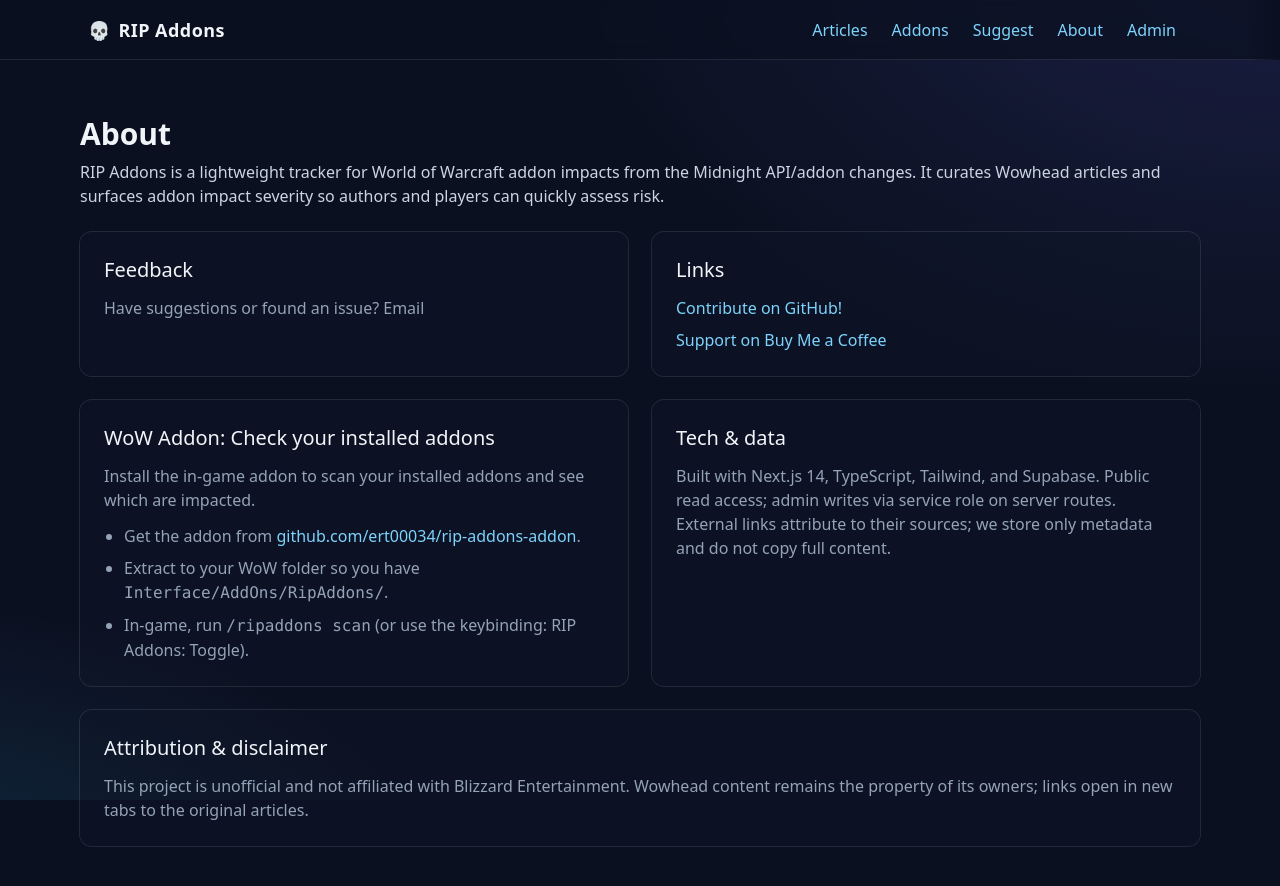
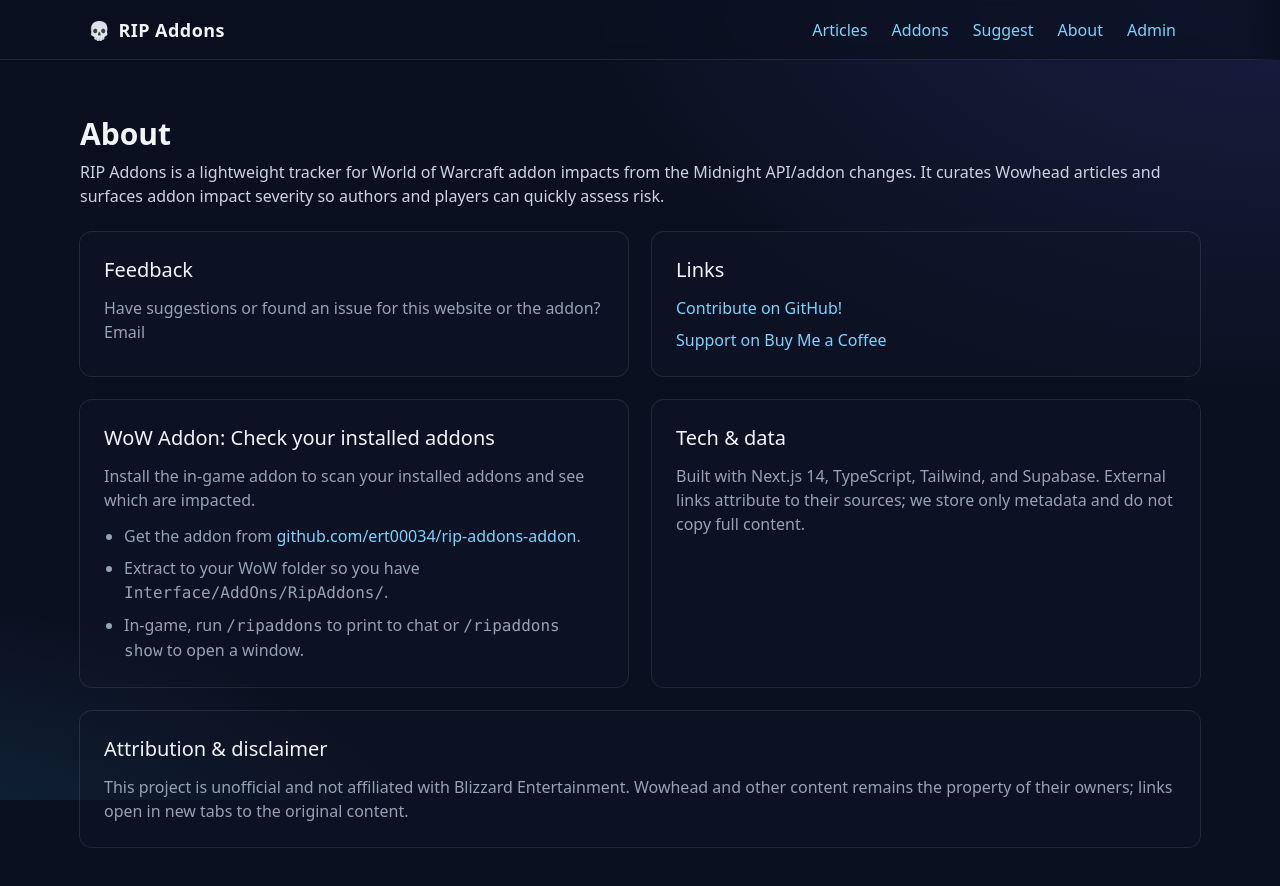
Before and after one commit to ert00034/midnight-hitlist, a Next.js app: page /about in a window 1280 px wide. Shown: the top 886 px of the page. Built offline with nearby package versions, Linux system fonts and the light colour scheme; no server answers.

Commit message:
update about

```diff
--- a/app/about/page.tsx
+++ b/app/about/page.tsx
@@ -15,7 +15,7 @@ export default function AboutPage() {
           <section className="rounded-xl bg-slate-900/40 p-6 ring-1 ring-white/10 hover:shadow-glow transition">
             <h2 className="text-xl font-medium">Feedback</h2>
             <p className="mt-3 text-slate-400">
-              Have suggestions or found an issue? Email
+              Have suggestions or found an issue for this website or the addon? Email
               {' '}
               <EmailObfuscatedLink className="whitespace-nowrap text-sky-300" />
             </p>
@@ -68,7 +68,7 @@ export default function AboutPage() {
                 Extract to your WoW folder so you have <code>Interface/AddOns/RipAddons/</code>.
               </li>
               <li>
-                In-game, run <code>/ripaddons scan</code> (or use the keybinding: RIP Addons: Toggle).
+                In-game, run <code>/ripaddons</code> to print to chat or <code>/ripaddons show</code> to open a window.
               </li>
             </ul>
           </section>
@@ -76,7 +76,7 @@ export default function AboutPage() {
           <section className="rounded-xl bg-slate-900/40 p-6 ring-1 ring-white/10 hover:shadow-glow transition">
             <h2 className="text-xl font-medium">Tech & data</h2>
             <p className="mt-3 text-slate-400">
-              Built with Next.js 14, TypeScript, Tailwind, and Supabase. Public read access; admin writes via service role on server routes.
+              Built with Next.js 14, TypeScript, Tailwind, and Supabase.
               External links attribute to their sources; we store only metadata and do not copy full content.
             </p>
           </section>
@@ -84,8 +84,8 @@ export default function AboutPage() {
           <section className="rounded-xl bg-slate-900/40 p-6 ring-1 ring-white/10 hover:shadow-glow transition md:col-span-2">
             <h2 className="text-xl font-medium">Attribution & disclaimer</h2>
             <p className="mt-3 text-slate-400">
-              This project is unofficial and not affiliated with Blizzard Entertainment. Wowhead content remains the property of its owners;
-              links open in new tabs to the original articles.
+              This project is unofficial and not affiliated with Blizzard Entertainment. Wowhead and other content remains the property of their owners;
+              links open in new tabs to the original content.
             </p>
           </section>
         </div>
```
